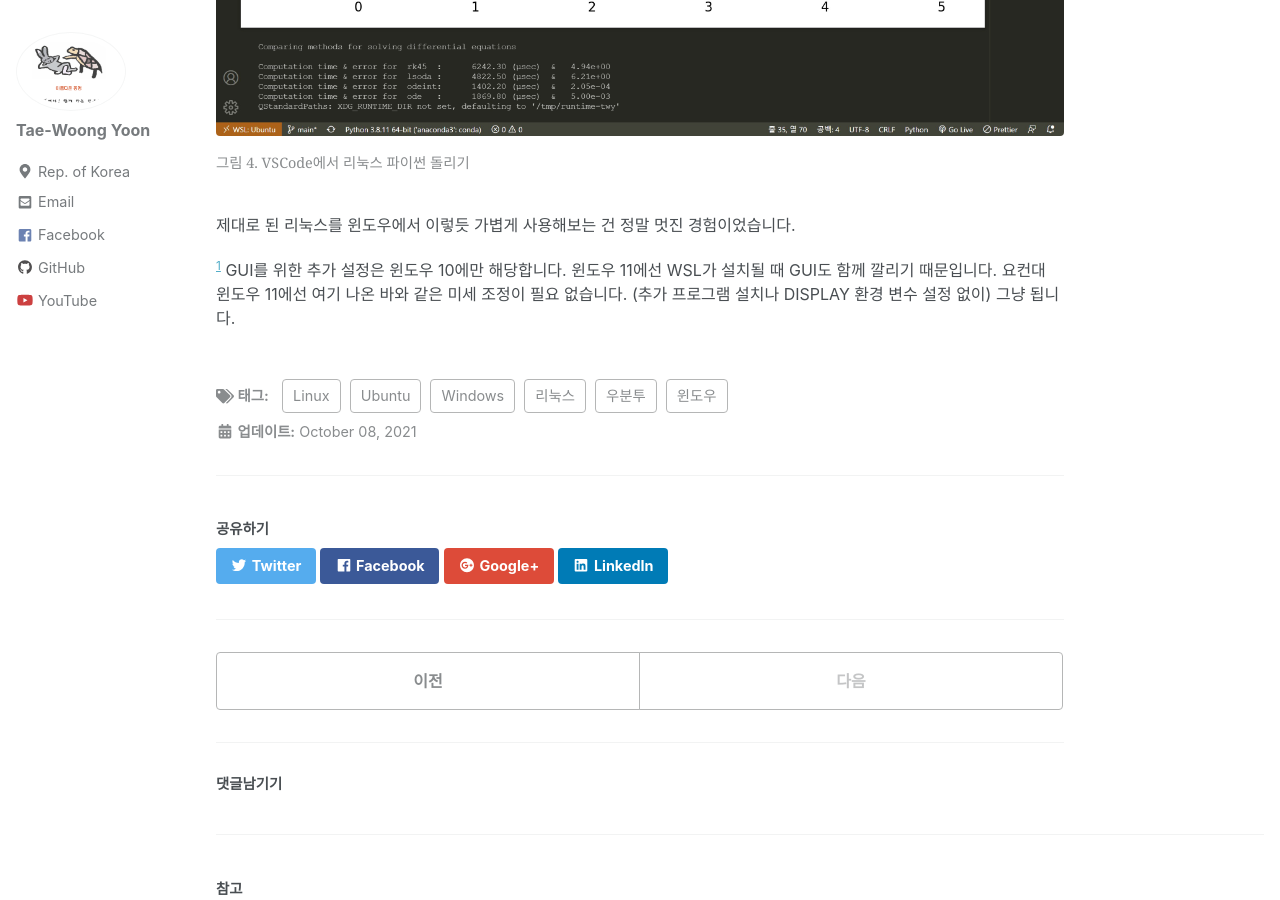
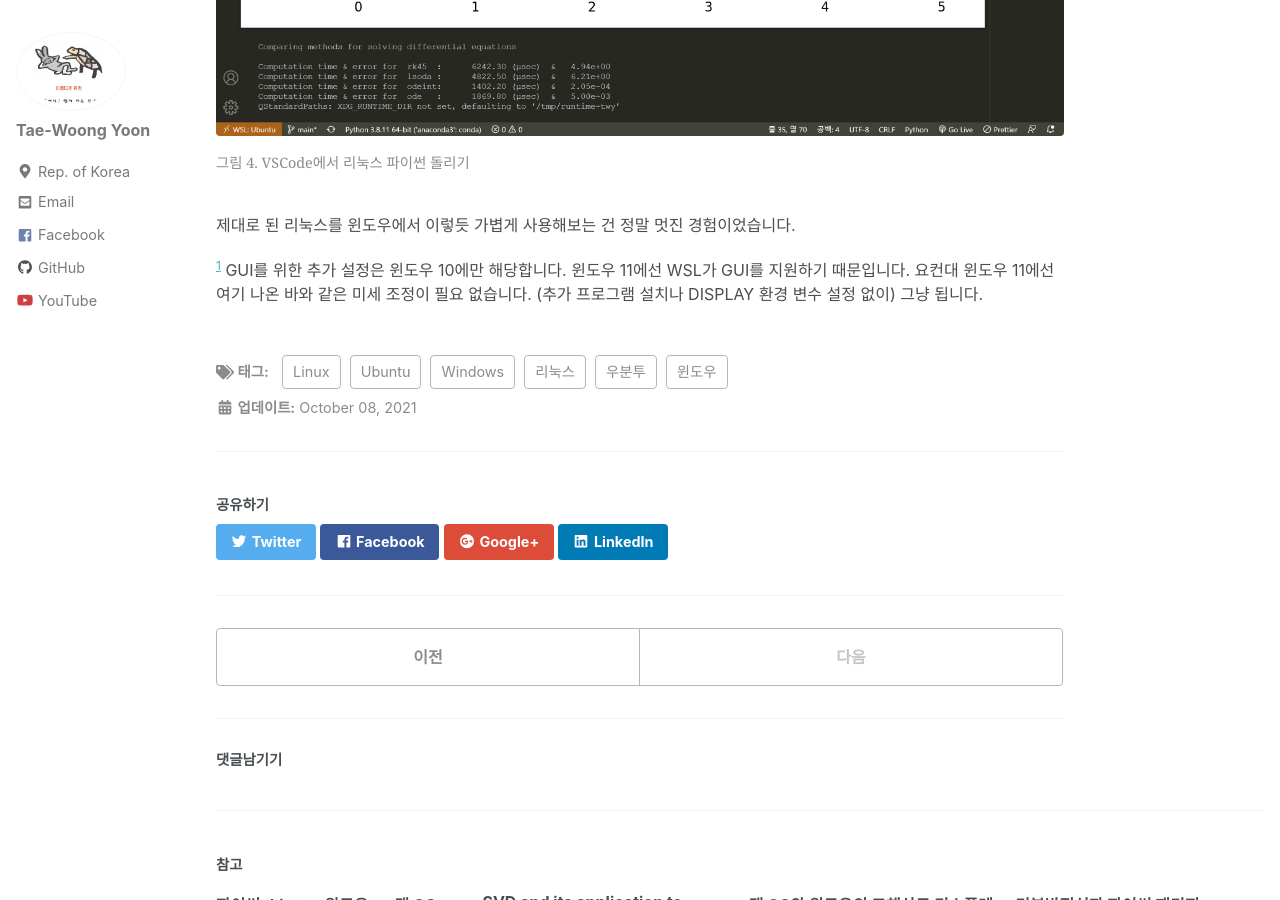
Before and after one commit to twy80/mkkim85.github.io, a Jekyll site: the page built from _posts/2021-10-08-wsl.md, in a window 1280 px wide and 900 px high, scrolled down 4834 px. Built offline with Jekyll 4.4.1, drawn with Linux system fonts in a browser that asks for light colours; nearby versions of some CDN libraries.

Commit message:
Update 2021-10-08-wsl.md

```diff
--- a/_posts/2021-10-08-wsl.md
+++ b/_posts/2021-10-08-wsl.md
@@ -97,4 +97,4 @@
 
 제대로 된 리눅스를 윈도우에서 이렇듯 가볍게 사용해보는 건 정말 멋진 경험이었습니다.
 
-<sup>[1](#footnote_1)</sup> <a name="footnote_1"></a>GUI를 위한 추가 설정은 윈도우 10에만 해당합니다. 윈도우 11에선 WSL가 설치될 때 GUI도 함께 깔리기 때문입니다. 요컨대 윈도우 11에선 여기 나온 바와 같은 미세 조정이 필요 없습니다. (추가 프로그램 설치나 DISPLAY 환경 변수 설정 없이) 그냥 됩니다.
+<sup>[1](#footnote_1)</sup> <a name="footnote_1"></a>GUI를 위한 추가 설정은 윈도우 10에만 해당합니다. 윈도우 11에선 WSL가 GUI를 지원하기 때문입니다. 요컨대 윈도우 11에선 여기 나온 바와 같은 미세 조정이 필요 없습니다. (추가 프로그램 설치나 DISPLAY 환경 변수 설정 없이) 그냥 됩니다.
```
